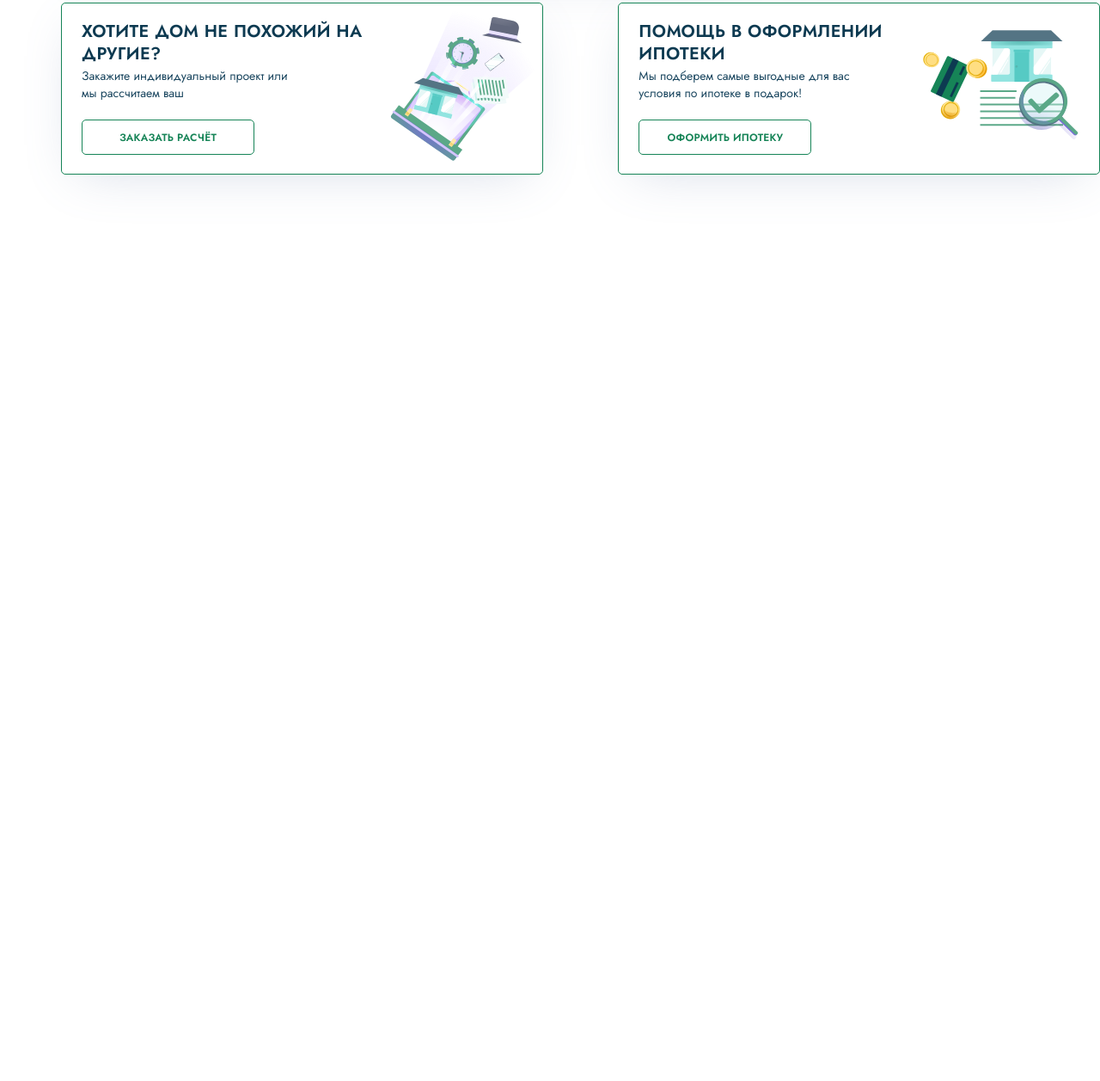
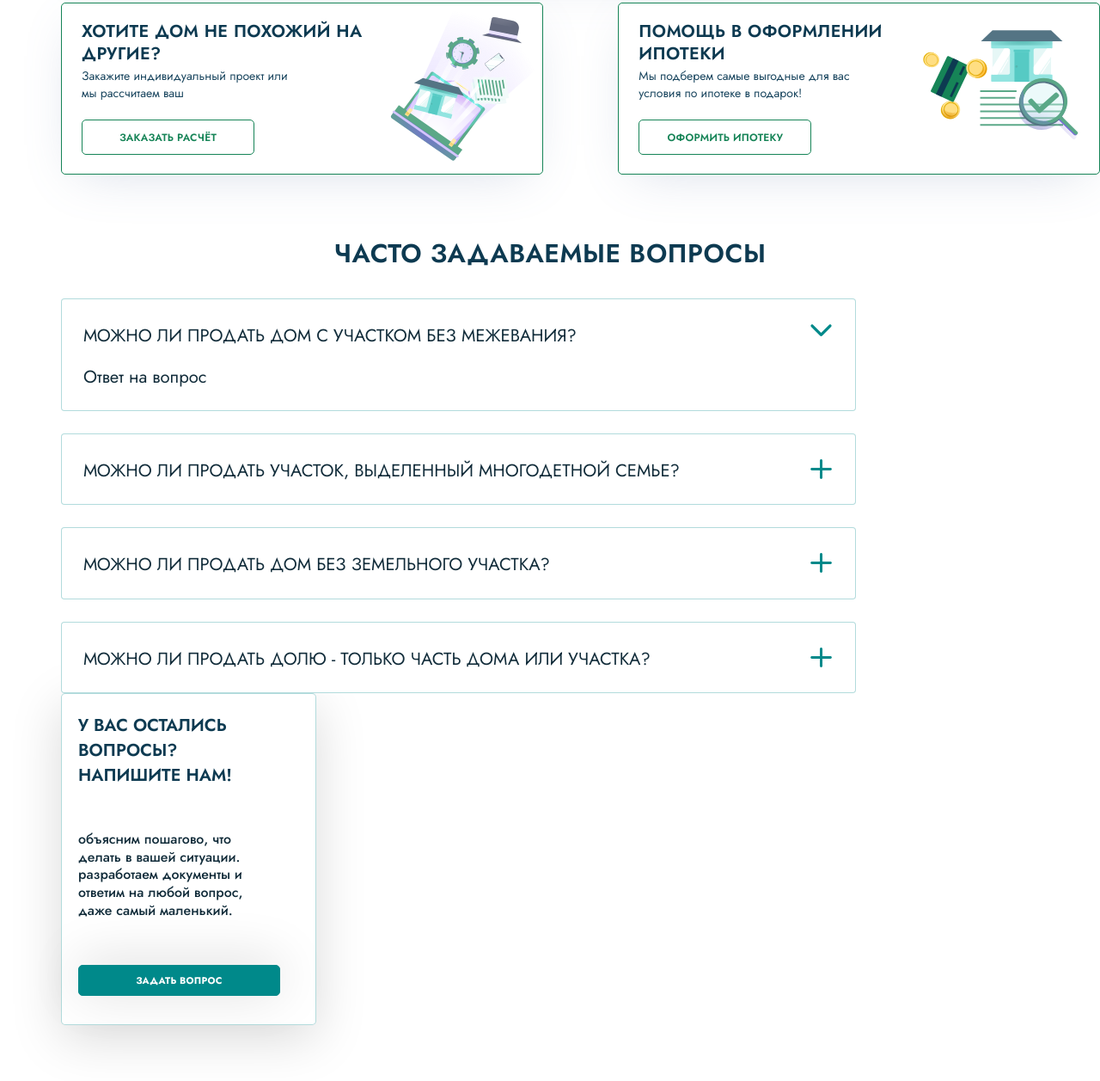
Before and after one commit to SergMih75/Test_cost_of_services, a plain HTML site: page index.html in a window 1280 px wide. Shown: the part 1423-2680 px from the top of the page at 86% size. Before the commit the page ends 1829 px from the top, so only its background shows below. Drawn offline with Linux system fonts and the light colour scheme.

Commit message:
feedback section created

```diff
--- a/css/main.css
+++ b/css/main.css
@@ -3,7 +3,7 @@
   padding: 0;
   box-sizing: border-box;
   font-style: normal;
-  font-family: 'Jost', sans-serif;
+  font-family: "Jost", sans-serif;
   text-decoration: none;
   list-style: none;
   transition: 300ms ease;
@@ -402,3 +402,166 @@
   top: 22px;
   right: 23.7px;
 }
+
+/* Блок с ответами на вопосы  feedback*/
+
+.feedback {
+  padding-top: 70px;
+}
+
+.feedback-title {
+  text-align: center;
+  margin-bottom: 31px;
+
+  color: #0d3a51;
+  font-size: 30px;
+  font-weight: 600;
+  line-height: normal;
+  letter-spacing: 0.6px;
+  text-transform: uppercase;
+}
+
+.feedback-block {
+  max-width: 1246px;
+  margin-left: 71px;
+
+  display: flex;
+  flex-wrap: wrap;
+  align-items: flex-start;
+  justify-content: space-between;
+}
+
+.feedback-questions {
+  width: 296.7px;
+  padding-top: 22px;
+  padding-left: 19px;
+  padding-bottom: 33px;
+
+  border-radius: 5px;
+  border: 0.8px solid rgba(0, 137, 138, 0.3);
+  background: #fff;
+  box-shadow: 0px 15px 60px 0px rgba(0, 0, 0, 0.15);
+}
+
+.questions-title {
+  width: 204px;
+  margin-bottom: 50px;
+
+  color: #0D3A51;
+font-size: 20px;
+font-weight: 600;
+line-height: normal;
+text-transform: uppercase;
+}
+
+.questions-text {
+  width: 223px;
+  margin-bottom: 52px;
+
+  color: #112C3A;
+font-size: 16px;
+font-weight: 500;
+line-height: 130%;
+text-transform: lowercase;
+}
+
+.questions-btn {
+  width: 235px;
+  height: 36px;
+
+  display: flex;
+  align-items: center;
+  justify-content: center;
+
+  border-radius: 5px;
+border: 1px solid #00898A;
+background: #00898A;
+box-shadow: 0px -5px 60px 0px rgba(0, 0, 0, 0.15);
+
+color: #FFF;
+font-size: 11px;
+font-weight: 700;
+line-height: normal;
+letter-spacing: 0.22px;
+text-transform: uppercase;
+}
+
+.questions-btn:hover {
+  background: #086d6d;
+}
+
+
+.feeddback-faq {
+  max-width: 1924.6px;
+
+  display: flex;
+  flex-direction: column;
+  gap: 26px;
+}
+
+.faq-item {
+  width: 924.55px;
+  padding: 29px 27px 26px 25px;
+
+  position: relative;
+
+  display: flex;
+  flex-direction: column;
+  justify-content: space-between;
+
+  border-radius: 4px;
+border: 1px solid rgba(0, 137, 138, 0.30);
+background: #FFF;
+cursor: pointer;
+}
+
+.faq-item-title,
+.faq-item-text {
+  color: #112C3A;
+font-size: 20.25px;
+font-weight: 400;
+line-height: 130%; /* 26.325px */
+}
+
+.faq-item-title {
+text-transform: uppercase;
+}
+
+.faq-item-text {
+  margin-top: 21px;
+  display: none;
+}
+
+.faq-item-text__active {
+  display: flex;
+}
+
+.faq-item-icon {
+  width: 25px;
+  height: 25px;
+
+  position: absolute;
+  top: 29px;
+  right: 27px;
+
+  background-image: url(../icon/question_noActive.svg);
+  background-repeat: no-repeat;
+  background-size: contain;
+}
+
+.faq-item:hover > .faq-item-icon {
+  background-image: url(../icon/question_hover.svg);
+}
+
+.faq-item-icon_active {
+  width: 25px;
+  height: 25px;
+
+  position: absolute;
+  top: 29px;
+  right: 27px;
+
+  background-image: url(../icon/question_active.svg);
+  background-repeat: no-repeat;
+  background-size: contain;
+}
--- a/index.html
+++ b/index.html
@@ -184,6 +184,42 @@
                 </div>
             </div>
         </section>
+
+        <section class="feedback">
+            <h2 class="feedback-title">ЧАСТО ЗАДАВАЕМЫЕ ВОПРОСЫ</h2>
+            <div class="feedback-block">
+                <div class="feeddback-faq">
+                    <div class="faq-item">
+                        <h5 class="faq-item-title">МОЖНО ЛИ ПРОДАТЬ ДОМ С УЧАСТКОМ БЕЗ МЕЖЕВАНИЯ?</h5>
+                        <p class="faq-item-text faq-item-text__active">Ответ на вопрос </p>
+                        <div class="faq-item-icon_active"></div>
+                    </div>
+
+                    <div class="faq-item">
+                        <h5 class="faq-item-title">МОЖНО ЛИ ПРОДАТЬ УЧАСТОК, ВЫДЕЛЕННЫЙ МНОГОДЕТНОЙ СЕМЬЕ?  </h5>
+                        <p class="faq-item-text">Ответ на вопрос</p>
+                        <div class="faq-item-icon"></div>
+                    </div>
+
+                    <div class="faq-item">
+                        <h5 class="faq-item-title">МОЖНО ЛИ ПРОДАТЬ ДОМ БЕЗ ЗЕМЕЛЬНОГО УЧАСТКА?</h5>
+                        <p class="faq-item-text">Ответ на вопрос </p>
+                        <div class="faq-item-icon"></div>
+                    </div>
+
+                    <div class="faq-item">
+                        <h5 class="faq-item-title">МОЖНО ЛИ ПРОДАТЬ ДОЛЮ - ТОЛЬКО ЧАСТЬ ДОМА ИЛИ УЧАСТКА?</h5>
+                        <p class="faq-item-text">Ответ на вопрос </p>
+                        <div class="faq-item-icon"></div>
+                    </div>
+                </div>
+                <div class="feedback-questions">
+                    <h3 class="questions-title">У вас остались вопросы? напишите НАМ!</h3>
+                    <p class="questions-text">Объясним пошагово, что делать в вашей ситуации. разработаем документы и ответим на любой вопрос, даже самый маленький.</p>
+                    <a class="questions-btn" id="questions-btn" href="#">ЗАДАТЬ ВОПРОС</a>
+                </div>
+            </div>
+        </section>
      </div>
     <!-- <script src="./js/main.js"></script>
 </body>
```
Also changed, not shown: icon/question_active.svg (added), icon/question_hover.svg (added), icon/question_noActive.svg (added).
